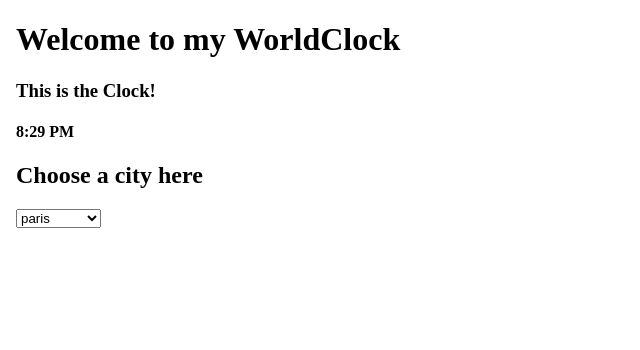
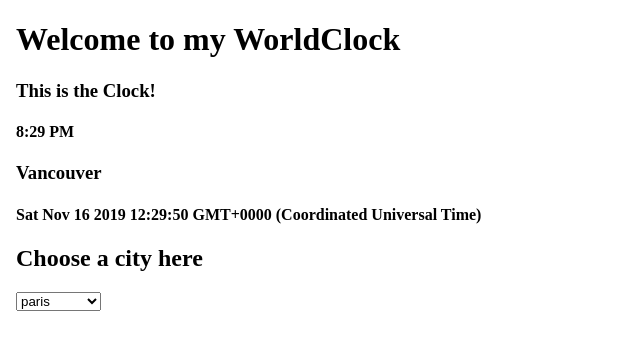
Before and after one commit to woodsmanlucas/WorldClock, an Angular app: page / in a window 1280 px wide. Shown: the top 350 px of the page, without its empty margins (0-640 px from the left). Built offline with nearby package versions, Linux system fonts and the light colour scheme.

Commit message:
Built-in Pipe
Pipe is working

```diff
--- a/src/app/ClockDirective.ts
+++ b/src/app/ClockDirective.ts
@@ -1,4 +1,5 @@
 import { Component } from '@angular/core';
+import { networkInterfaces } from 'os';
 
 // Define second directive.
 @Component({
@@ -7,5 +8,6 @@ import { Component } from '@angular/core';
     templateUrl: './clock.html',
 })
 export class Clock {
-  now = new Date()
+   now = new Date();
+   utc : Date = new Date(this.now.getTime() + this.now.getTimezoneOffset() * 60000);
 }
--- a/src/app/app.module.ts
+++ b/src/app/app.module.ts
@@ -5,10 +5,11 @@ import { AppRoutingModule } from './app-routing.module';
 import { AppComponent } from './app.component';
 import { Clock } from './ClockDirective';
 import { choose_city } from './ChooseCityDirective'
+import { timePipe } from './app.timePipe';
 
 @NgModule({
   declarations: [
-    AppComponent, Clock, choose_city
+    AppComponent, Clock, choose_city, timePipe
   ],
   imports: [
     BrowserModule,
--- /dev/null
+++ b/src/app/app.timePipe.ts
@@ -0,0 +1,13 @@
+import {Pipe, PipeTransform} from '@angular/core';
+
+@Pipe({name: 'timePipe'})
+
+export class timePipe implements PipeTransform{
+    transform(time:Date, city: string) : Date {
+        let timeCities = {'vancouver' : -8, 'new york' : -5, 'london' : 0, 'paris' : 1, 'hong kong' : 8, 'beijing' : 8}
+
+        let output = new Date (time.getTime() + timeCities[city]* 60 * 60 *1000)
+
+        return output;
+    }
+}
--- a/src/app/clock.html
+++ b/src/app/clock.html
@@ -1,2 +1,4 @@
 <h3>This is the Clock!</h3>
 <h4>{{now | date: "shortTime"}}</h4>
+<h3>Vancouver</h3>
+<h4>{{utc | timePipe: "vancouver"}}</h4>
```
